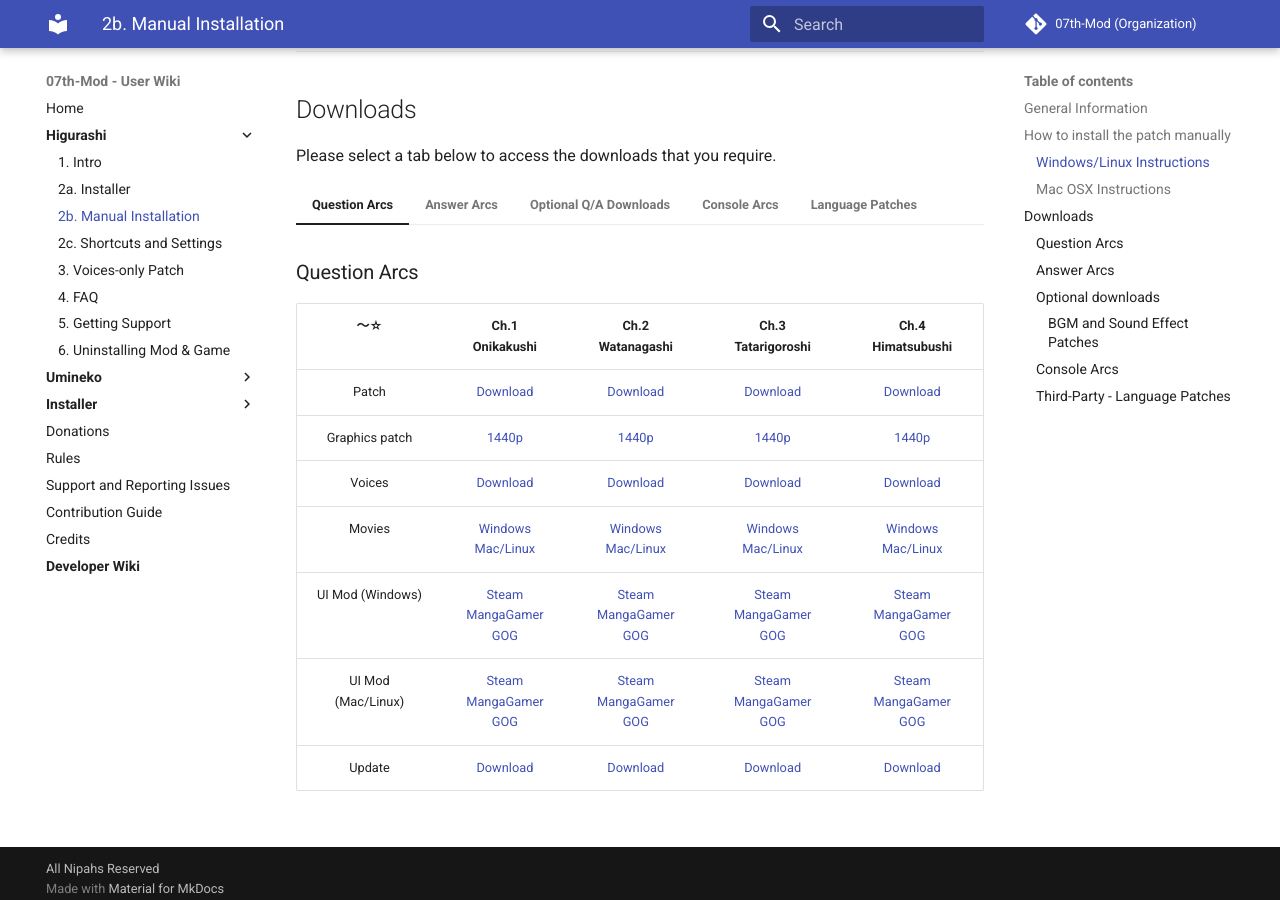
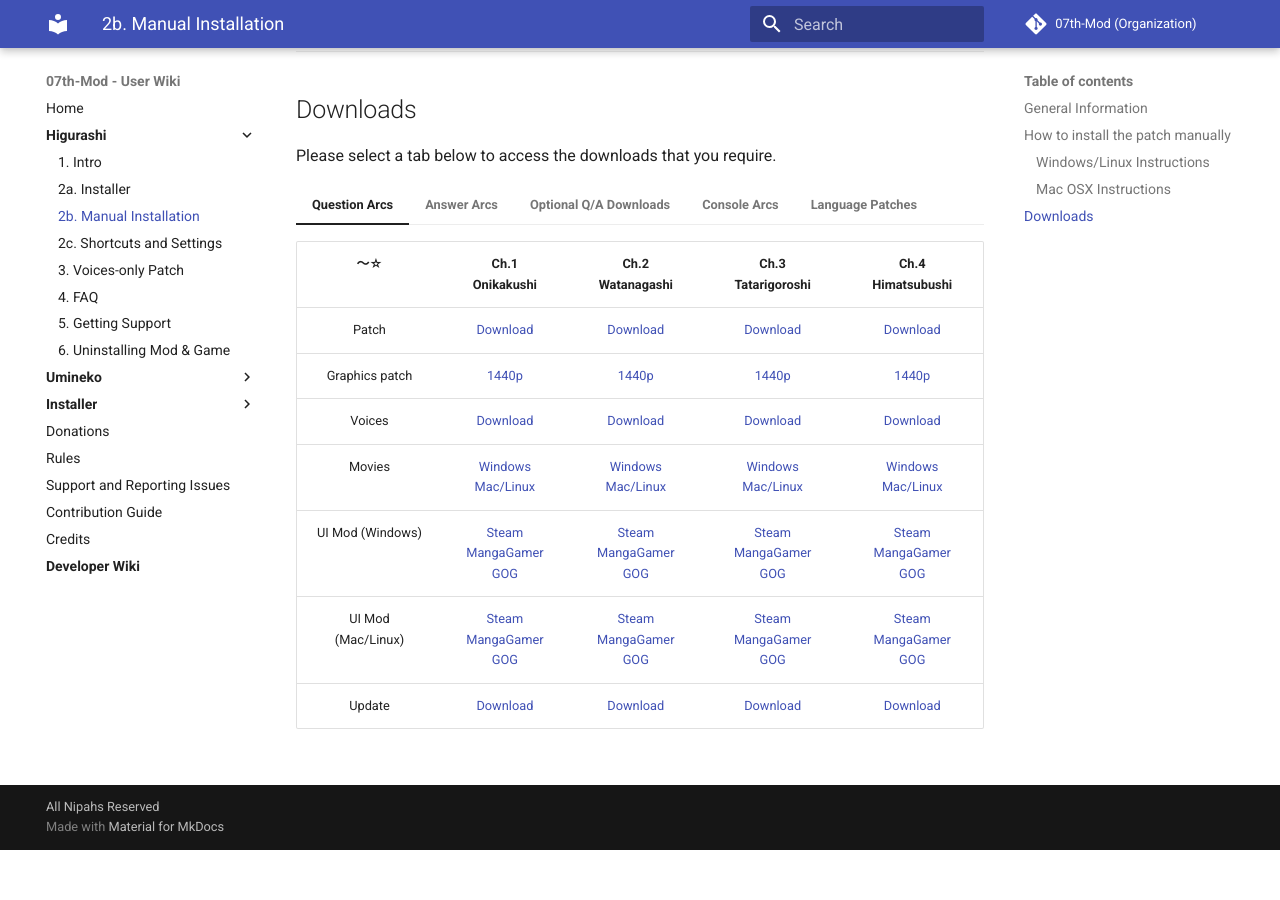
Before and after one commit to 07th-mod/wiki, an MkDocs documentation site: the page built from docs/Higurashi/Manual-Installation.md, in a window 1280 px wide and 900 px high, scrolled down 1377 px. Built offline with MkDocs 1.6.1 and Material for MkDocs 9.7.7, drawn with Linux system fonts in a browser that asks for light colours; after the commit the page ends 2227 px from its top, so only the background shows below that.

Commit message:
Fix broken headers due to tabs

```diff
--- a/docs/Higurashi/Manual-Installation.md
+++ b/docs/Higurashi/Manual-Installation.md
@@ -64,7 +64,6 @@
 
 === "Question Arcs"
 
-    ### Question Arcs
 
     <table style="width:100%;">
     <thead>
@@ -131,7 +130,6 @@
 
 === "Answer Arcs"
 
-    ### Answer Arcs
 
     !!! warning "Important: about compatibility packs"
         Some chapters require extra files called **Compatibility packs**, such as **Ch.8 Matsuribayashi** from GOG on Windows and Linux. The patch will not work if the compatibility pack is not installed.
@@ -210,9 +208,6 @@
 
 === "Optional Q/A Downloads"
 
-    ### Optional downloads
-
-    #### BGM and Sound Effect Patches
 
     !!! warning "Different BGM and Sound Effects extraction location!"
         Unlike the other archives, **these files need to be extracted inside the ``StreamingAssets`` folder to work**. Overwrite all files if asked.
@@ -252,7 +247,6 @@
 
 === "Console Arcs"
 
-    ### Console Arcs
 
     !!! warning "The console arcs requires Ch.4 Himatsubushi to be played"
         Installing it in over your Himatsubushi installation will overwrite the game with the console arcs. We recommend to make a copy of the folder and install the console arcs there. **It is not required to install the Himatsubushi patch before installing the Console Arcs.**
@@ -306,6 +300,5 @@
 
 === "Language Patches"
 
-    ### Third-Party - Language Patches
 
     --8<-- "third-party-features.md"
```
